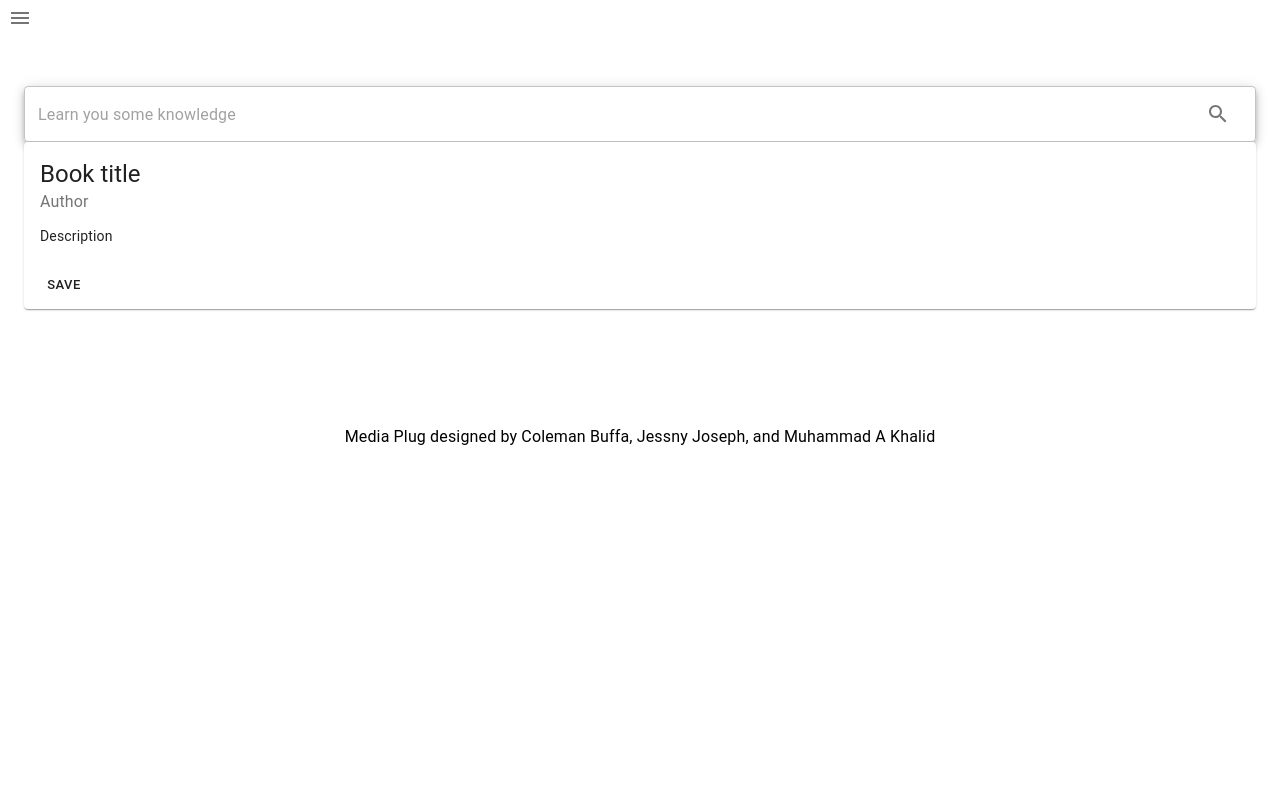
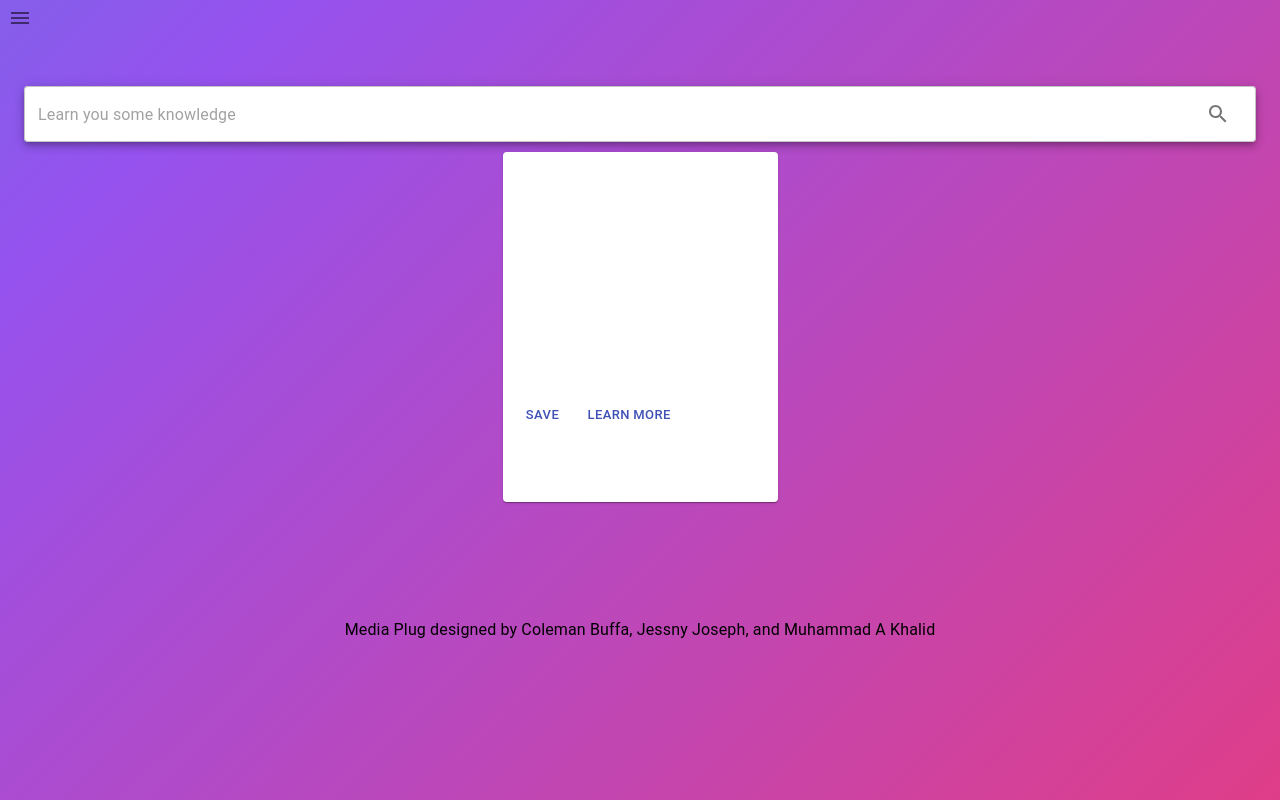
Before and after one commit to coleman-buffa/media-plug, a React (Create React App) app in the folder client/: page /search in a window 1280 px wide. Built offline with nearby package versions, Linux system fonts and the light colour scheme; grey boxes are pictures that could not be loaded.

Commit message:
added book cards

```diff
--- a/client/src/App.css
+++ b/client/src/App.css
@@ -39,7 +39,7 @@
 
 /* ################################## */
 /* Animated background */
-/* html, body {
+html, body {
   width: 100%;
   height: 100%;
 }
@@ -60,7 +60,7 @@ body {
   100% {
     background-position: 0% 50%;
   }
-} */
+}
 /* ################################## */
 
 /* body {
--- a/client/src/components/searchcard/searchcard.js
+++ b/client/src/components/searchcard/searchcard.js
@@ -1,66 +1,55 @@
 import React from 'react';
-// import CssBaseline from '@material-ui/core/CssBaseline';
-// import Typography from '@material-ui/core/Typography';
-// import Container from '@material-ui/core/Container';
-import { CardActionArea } from '@material-ui/core';
 import { makeStyles } from '@material-ui/core/styles';
 import Card from '@material-ui/core/Card';
+import CardActionArea from '@material-ui/core/CardActionArea';
 import CardActions from '@material-ui/core/CardActions';
 import CardContent from '@material-ui/core/CardContent';
+import CardMedia from '@material-ui/core/CardMedia';
 import Button from '@material-ui/core/Button';
 import Typography from '@material-ui/core/Typography';
-import CardMedia from '@material-ui/core/CardMedia';
+import { FormHelperText } from '@material-ui/core';
 
 const useStyles = makeStyles({
 	root: {
-		minWidth: 275,
+		marginTop: 10,
+		width: 275,
+		height: 350,
 	},
-	bullet: {
-		display: 'inline-block',
-		margin: '0 2px',
-		transform: 'scale(0.8)',
-	},
-	title: {
-		fontSize: 14,
-	},
-	pos: {
-		marginBottom: 12,
+	media: {
+		height: 200,
 	},
 });
-
 function SearchCard(props) {
 	const classes = useStyles();
-	const bull = <span className={classes.bullet}>•</span>;
+
 	return (
-		// <React.Fragment>
-		// 	<CssBaseline />
-		// 	<Container maxWidth="90%">
-		// 		<Typography component="div" style={{ backgroundColor: '#E8E8E8', height: '100vh', marginTop: 30 }} />
-		// 	</Container>
-		// </React.Fragment>
+		<div style={{display:"flex", justifyContent:"space-evenly"}}>
+		<Card className={classes.root}>
 			<CardActionArea>
-			<Card className={classes.root}>
 				<CardMedia
-					className={classes.cover}
-					image="/static/images/cards/live-from-space.jpg"
-					title="book cover"
+					className={classes.media}
+					image={props.book_image_link}
+					title="Contemplative Reptile"
 				/>
 				<CardContent>
-					<Typography variant="h5" component="h2">
-						Book title
+					<Typography gutterBottom variant="h5" component="h2">
+					{props.book_name}
 						</Typography>
-					<Typography className={classes.pos} color="textSecondary">
-						Author
-        </Typography>
-					<Typography variant="body2" component="p">
-						Description
+					<Typography variant="body2" color="textSecondary" component="p">
+					{props.book_author}
 						</Typography>
 				</CardContent>
+			</CardActionArea>
 			<CardActions>
-					<Button size="small">Save</Button>
+				<Button size="small" color="primary">
+					Save
+        </Button>
+				<Button size="small" color="primary">
+					Learn More
+        </Button>
 			</CardActions>
 		</Card>
-		</CardActionArea >
+		</div>
 	);
 }
 
```
Lines whose indentation alone changed are shown as unchanged.
